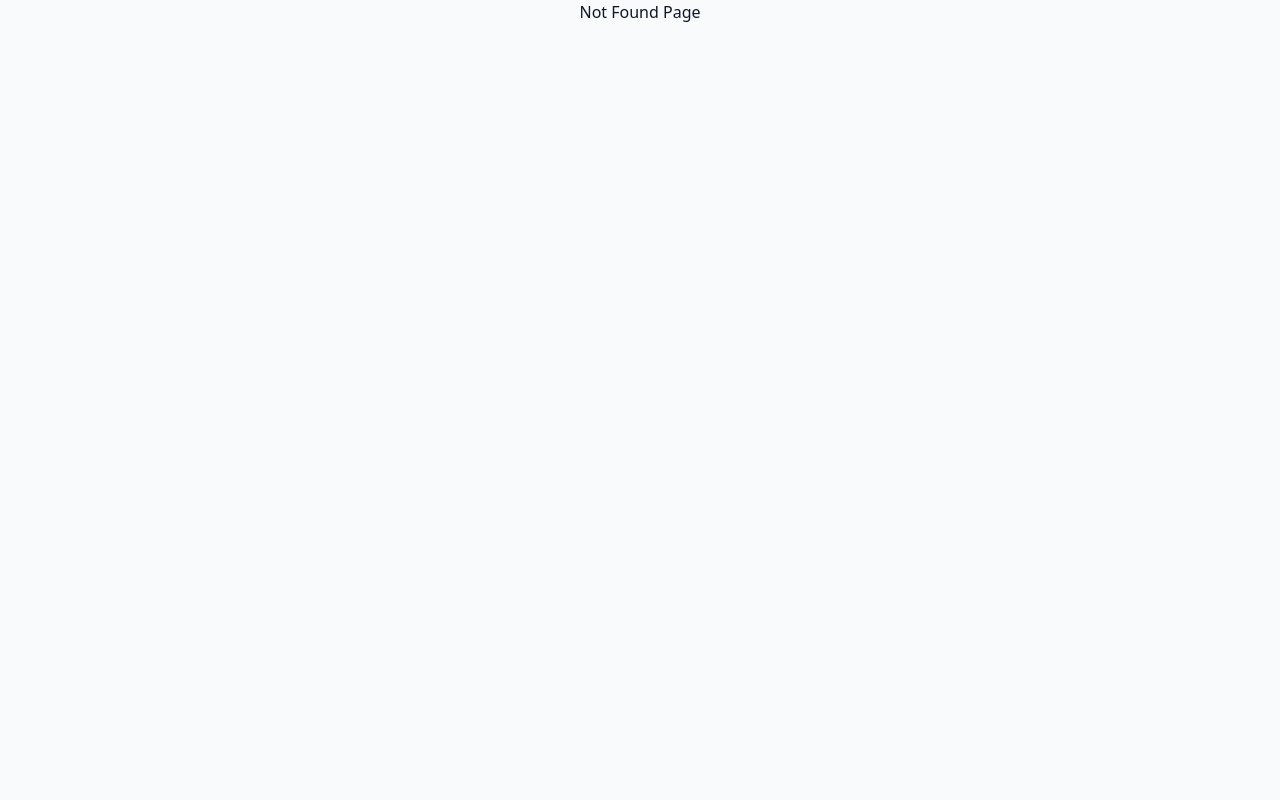
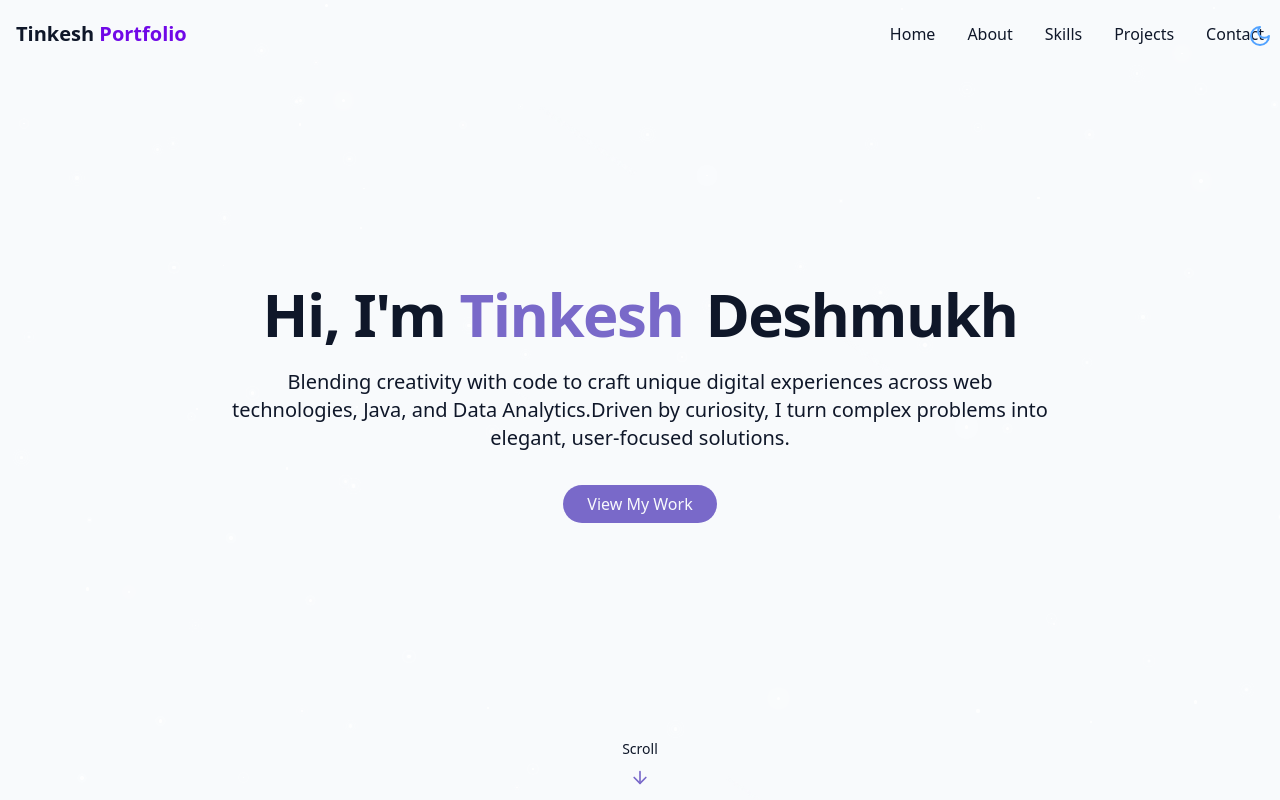
Before and after one commit to TinkeshDeshmukh/MyPortfolio, a React (Vite) app: page /about in a window 1280 px wide. Before the commit this address had no page. Shown: the top 800 px of the page. Built offline with nearby package versions, Linux system fonts and the light colour scheme.

Commit message:
Update App.jsx

```diff
--- a/src/App.jsx
+++ b/src/App.jsx
@@ -1,20 +1,16 @@
-import { BrowserRouter, Routes, Route } from 'react-router-dom'
+import { HashRouter, Routes, Route } from 'react-router-dom'
 import Home from './Pages/Home'
 import NotFound from './Pages/NotFound'
 
 function App() {
   return (
     <div>
-      <BrowserRouter>
-      <Routes>
-
-        <Route index element ={<Home/>}/>
-        <Route path="*" element={<NotFound />} />
-
-        {/* Add more routes here as needed */}
-
-      </Routes>
-      </BrowserRouter>
+      <HashRouter>
+        <Routes>
+          <Route index element={<Home />} />
+          <Route path="*" element={<NotFound />} />
+        </Routes>
+      </HashRouter>
     </div>
   )
 }
```
